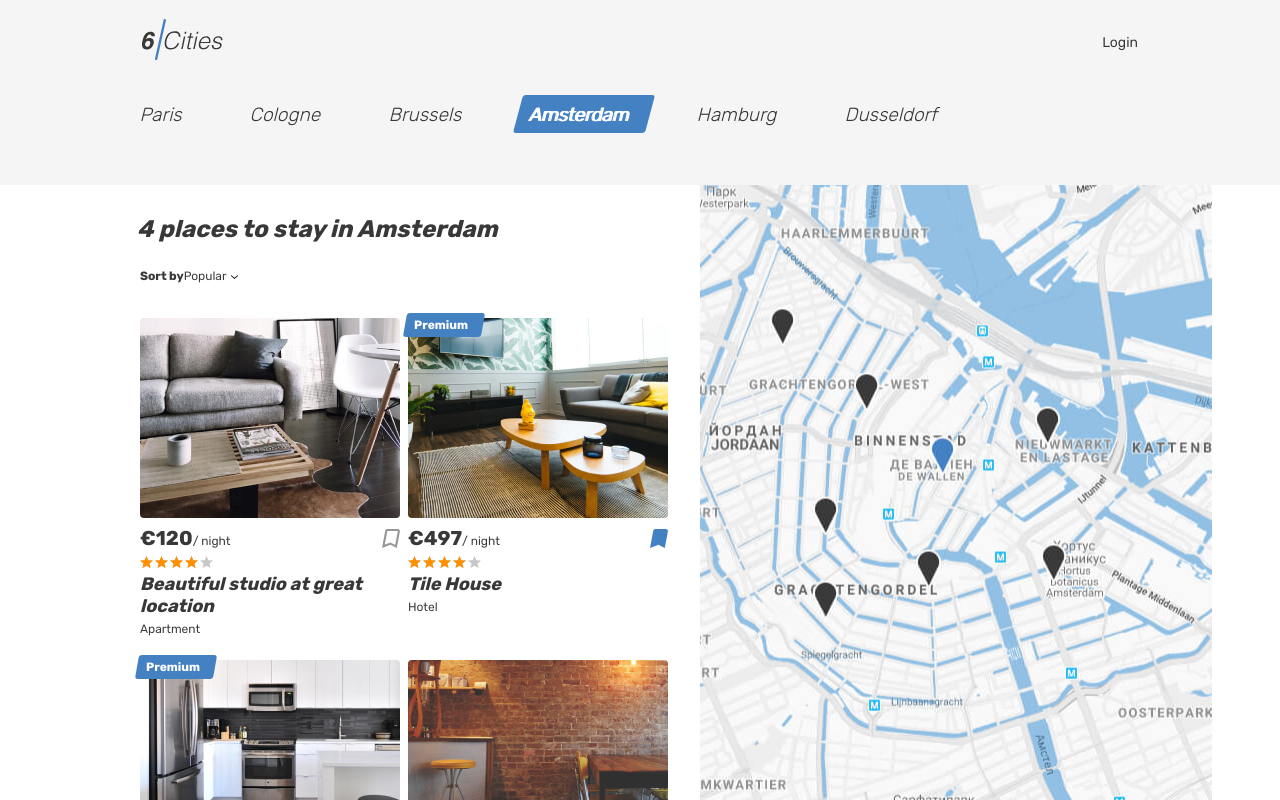
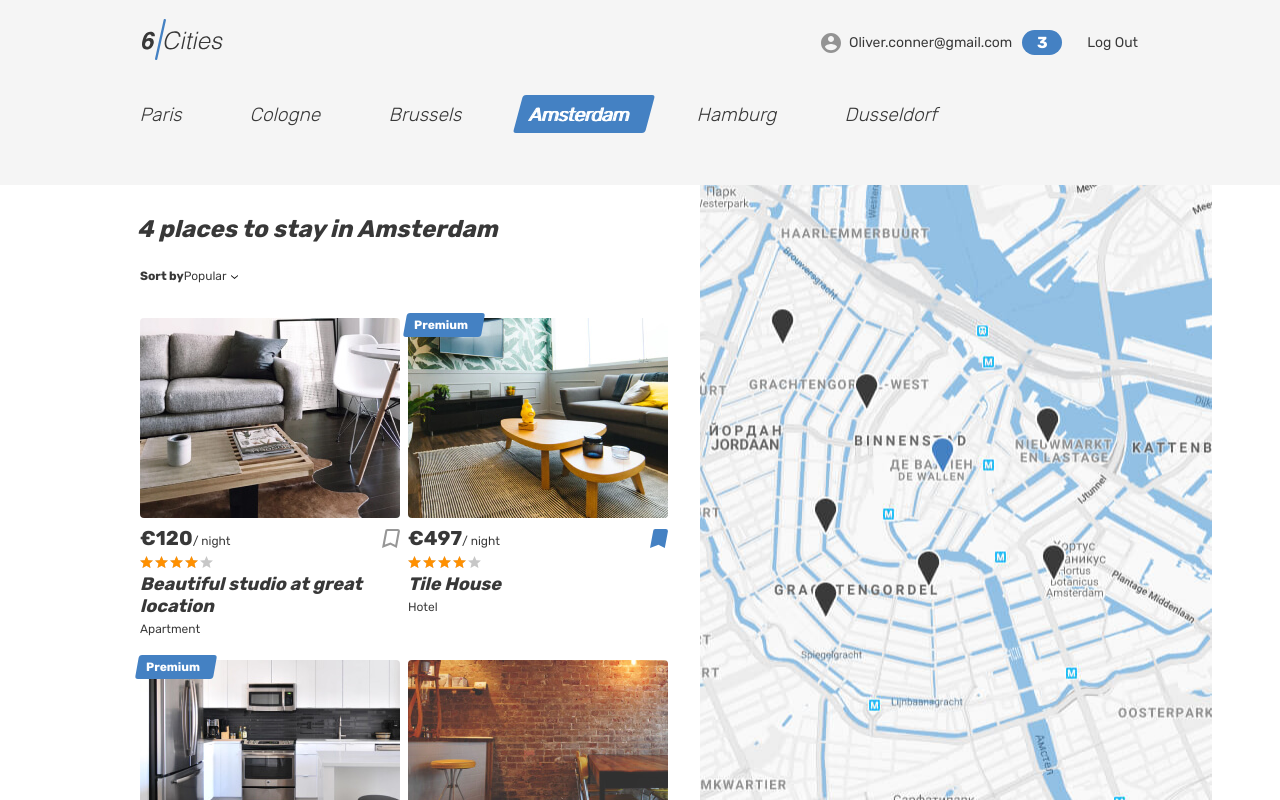
Before and after one commit to htmlacademy-react/322851-six-cities-15, a React (Vite) app: page / in a window 1280 px wide. Built offline with nearby package versions, Linux system fonts and the light colour scheme.

Commit message:
fix: Маршрутизация настроена через компонент Layout

```diff
--- a/src/components/app/app.tsx
+++ b/src/components/app/app.tsx
@@ -9,20 +9,23 @@ import Page404 from '../../pages/page-404/page-404';
 import { HelmetProvider } from 'react-helmet-async';
 import { Offers } from '../../types/offers';
 import detailedOffers from '../../mocks/detailedOffers';
+import Layout from '../layout/layout';
 
 type AppProps = {
   offers: Offers;
 }
 
 function App({offers}: AppProps): JSX.Element {
+  const favoriteOffersCount = offers.filter((offer) => offer.isFavorite).length;
   return (
     <HelmetProvider>
       <BrowserRouter>
         <Routes>
+          <Route path={AppRoute.Main} element={<Layout offersCount={favoriteOffersCount} authorizationStatus={AuthorizationStatus.Auth} />}>
             <Route
-            path={AppRoute.Main}
-            element={<Main offers={offers} />}
+              index element={<Main offers={offers} />}
             />
+
             <Route
               path={AppRoute.Login}
               element={<Login />}
@@ -46,8 +49,9 @@ function App({offers}: AppProps): JSX.Element {
               path='*'
               element={<Page404 />}
             />
+          </Route>
+        </Routes>
 
-        </Routes>
       </BrowserRouter>
     </HelmetProvider>
   );
--- a/src/components/header/header.tsx
+++ /dev/null
@@ -1,47 +0,0 @@
-import { Link } from 'react-router-dom';
-import { AppRoute, AuthorizationStatus } from '../../consts';
-import { DetailedOffers, Offers } from '../../types/offers';
-
-type HeaderProps = {
-  offers: Offers | DetailedOffers;
-  authorizationStatus: AuthorizationStatus;
-}
-
-function Header({ offers, authorizationStatus }: HeaderProps): JSX.Element {
-  const favoriteOffersCount = offers.filter((offer) => offer.isFavorite).length;
-  const isAuth = authorizationStatus === AuthorizationStatus.Auth;
-  return (
-    <header className="header">
-      <div className="container">
-        <div className="header__wrapper">
-          <div className="header__left">
-            <Link className="header__logo-link header__logo-link--active" to={AppRoute.Main}>
-              <img className="header__logo" src="img/logo.svg" alt="6 cities logo" width="81" height="41" />
-            </Link>
-          </div>
-          <nav className="header__nav">
-            <ul className="header__nav-list">
-              {isAuth &&
-              <li className="header__nav-item user">
-                <Link className="header__nav-link header__nav-link--profile" to={AppRoute.Favorites}>
-                  <div className="header__avatar-wrapper user__avatar-wrapper">
-                  </div>
-                  <span className="header__user-name user__name">Oliver.conner@gmail.com</span>
-                  <span className="header__favorite-count">{favoriteOffersCount}</span>
-                </Link>
-              </li>}
-              <li className="header__nav-item">
-                <Link className="header__nav-link" to={AppRoute.Login}>
-                  <span className="header__signout">{(isAuth) ? 'Log Out' : 'Login'}</span>
-                </Link>
-              </li>
-            </ul>
-
-          </nav>
-        </div>
-      </div>
-    </header>
-  );
-}
-
-export default Header;
--- /dev/null
+++ b/src/components/layout/layout.tsx
@@ -0,0 +1,52 @@
+import { Link, Outlet, useNavigate } from 'react-router-dom';
+import { AppRoute, AuthorizationStatus } from '../../consts';
+import classNames from 'classnames';
+
+type LayoutProps = {
+  offersCount: number;
+  authorizationStatus: AuthorizationStatus;
+}
+
+function Layout({ offersCount, authorizationStatus }: LayoutProps): JSX.Element {
+  const isAuth = authorizationStatus === AuthorizationStatus.Auth;
+  const pathname = window.location.pathname as AppRoute;
+  const navigate = useNavigate();
+  const isNotLogin = pathname !== AppRoute.Login;
+  return (
+    <div className={classNames({'page': true, 'page--gray page--main': (pathname === AppRoute.Main), 'page--gray page--login': (pathname === AppRoute.Login)})}>
+      <header className="header">
+        <div className="container">
+          <div className="header__wrapper">
+            <div className="header__left">
+              <Link className={classNames({'header__logo-link': true, 'header__logo-link--active': (pathname === AppRoute.Main)})} to={AppRoute.Main} onClick={() => navigate(AppRoute.Main)}>
+                <img className="header__logo" src="img/logo.svg" alt="6 cities logo" width="81" height="41" />
+              </Link>
+            </div>
+            {isNotLogin &&
+            <nav className="header__nav">
+              <ul className="header__nav-list">
+                {isAuth &&
+              <li className="header__nav-item user">
+                <Link className="header__nav-link header__nav-link--profile" to={AppRoute.Favorites} onClick={() => navigate(AppRoute.Favorites)}>
+                  <div className="header__avatar-wrapper user__avatar-wrapper">
+                  </div>
+                  <span className="header__user-name user__name">Oliver.conner@gmail.com</span>
+                  <span className="header__favorite-count">{offersCount}</span>
+                </Link>
+              </li>}
+                <li className="header__nav-item">
+                  <Link className="header__nav-link" to={AppRoute.Login}>
+                    <span className="header__signout">{(isAuth) ? 'Log Out' : 'Login'}</span>
+                  </Link>
+                </li>
+              </ul>
+            </nav>}
+          </div>
+        </div>
+      </header>
+      <Outlet />
+    </div>
+  );
+}
+
+export default Layout;
--- a/src/components/place-card/place-card.tsx
+++ b/src/components/place-card/place-card.tsx
@@ -10,7 +10,7 @@ type PlaceCardProps = {
 }
 
 function PlaceCard({ offer, classNamePrefix, imageSize}: PlaceCardProps): JSX.Element {
-  const isFavorite = (offer.isFavorite) ? 'place-card__bookmark-button--active' : null;
+  const isFavorite = (offer.isFavorite) ? 'place-card__bookmark-button--active' : '';
   const [activeCard, setActiveCard] = useState('');
   const isActive = (activeCard) ? '' : null;
 
--- a/src/pages/favorites/favorites.tsx
+++ b/src/pages/favorites/favorites.tsx
@@ -1,8 +1,7 @@
 import { Helmet } from 'react-helmet-async';
-import { AuthorizationStatus, PlaceCardClassNamePrefix } from '../../consts';
+import { PlaceCardClassNamePrefix } from '../../consts';
 import { Offers } from '../../types/offers';
 import OffersList from '../../components/offers-list/offers-list';
-import Header from '../../components/header/header';
 
 type FavoritesProps = {
   offers: Offers;
@@ -18,13 +17,10 @@ function Favorites({ offers }: FavoritesProps): JSX.Element {
   }, []);
 
   return (
-    <div className="page">
+    <main className="page__main page__main--favorites">
       <Helmet>
         <title>6 cities: Favorites</title>
       </Helmet>
-      <Header offers={offers} authorizationStatus={AuthorizationStatus.NoAuth} />
-
-      <main className="page__main page__main--favorites">
       <div className="page__favorites-container container">
         <section className="favorites">
           <h1 className="favorites__title">Saved listing</h1>
@@ -53,7 +49,6 @@ function Favorites({ offers }: FavoritesProps): JSX.Element {
         </section>
       </div>
     </main>
-    </div>
   );
 }
 
--- a/src/pages/login/login.tsx
+++ b/src/pages/login/login.tsx
@@ -2,23 +2,10 @@ import { Helmet } from 'react-helmet-async';
 
 function Login(): JSX.Element {
   return (
-    <div className="page page--gray page--login">
+    <main className="page__main page__main--login">
       <Helmet>
         <title>6 cities: Authorization</title>
       </Helmet>
-      <header className="header">
-        <div className="container">
-          <div className="header__wrapper">
-            <div className="header__left">
-              <a className="header__logo-link" href="main.html">
-                <img className="header__logo" src="img/logo.svg" alt="6 cities logo" width="81" height="41" />
-              </a>
-            </div>
-          </div>
-        </div>
-      </header>
-
-      <main className="page__main page__main--login">
       <div className="page__login-container container">
         <section className="login">
           <h1 className="login__title">Sign in</h1>
@@ -43,7 +30,6 @@ function Login(): JSX.Element {
         </section>
       </div>
     </main>
-    </div>
   );
 }
 
--- a/src/pages/main/main-page.tsx
+++ b/src/pages/main/main-page.tsx
@@ -1,8 +1,8 @@
 import { Helmet } from 'react-helmet-async';
 import OffersList from '../../components/offers-list/offers-list';
 import { Offers } from '../../types/offers';
-import { AuthorizationStatus, PlaceCardClassNamePrefix } from '../../consts';
-import Header from '../../components/header/header';
+import { PlaceCardClassNamePrefix } from '../../consts';
+
 
 type MainProps = {
   offers: Offers;
@@ -10,12 +10,10 @@ type MainProps = {
 
 function Main({offers}: MainProps): JSX.Element {
   return (
-    <div className="page page--gray page--main">
+    <main className="page__main page__main--index">
       <Helmet>
         <title>6 cities</title>
       </Helmet>
-      <Header offers={offers} authorizationStatus={AuthorizationStatus.NoAuth} />
-      <main className="page__main page__main--index">
       <h1 className="visually-hidden">Cities</h1>
       <div className="tabs">
         <section className="locations container">
@@ -83,7 +81,6 @@ function Main({offers}: MainProps): JSX.Element {
         </div>
       </div>
     </main>
-    </div>
   );
 }
 
--- a/src/pages/offer-page/offer-page.tsx
+++ b/src/pages/offer-page/offer-page.tsx
@@ -1,8 +1,6 @@
 import { Helmet } from 'react-helmet-async';
 import { DetailedOffers } from '../../types/offers';
 import { useParams } from 'react-router-dom';
-import Header from '../../components/header/header';
-import { AuthorizationStatus } from '../../consts';
 import { calculateRatingWidth, capitalizeWord } from '../../utils';
 import ReviewForm from '../../components/review-form/review-form';
 import Page404 from '../page-404/page-404';
@@ -21,13 +19,10 @@ function OfferPage({offers}: OfferProps): JSX.Element {
   }
 
   return (
-    <div className="page">
+    <main className="page__main page__main--offer">
       <Helmet>
         <title>6 cities: Offer</title>
       </Helmet>
-      <Header offers={offers} authorizationStatus={AuthorizationStatus.NoAuth} />
-
-      <main className="page__main page__main--offer">
       <section className="offer">
         <div className="offer__gallery-container container">
           <div className="offer__gallery">
@@ -258,7 +253,6 @@ function OfferPage({offers}: OfferProps): JSX.Element {
         </section>
       </div>
     </main>
-    </div>
   );
 }
 
```
Lines whose indentation alone changed are shown as unchanged.
